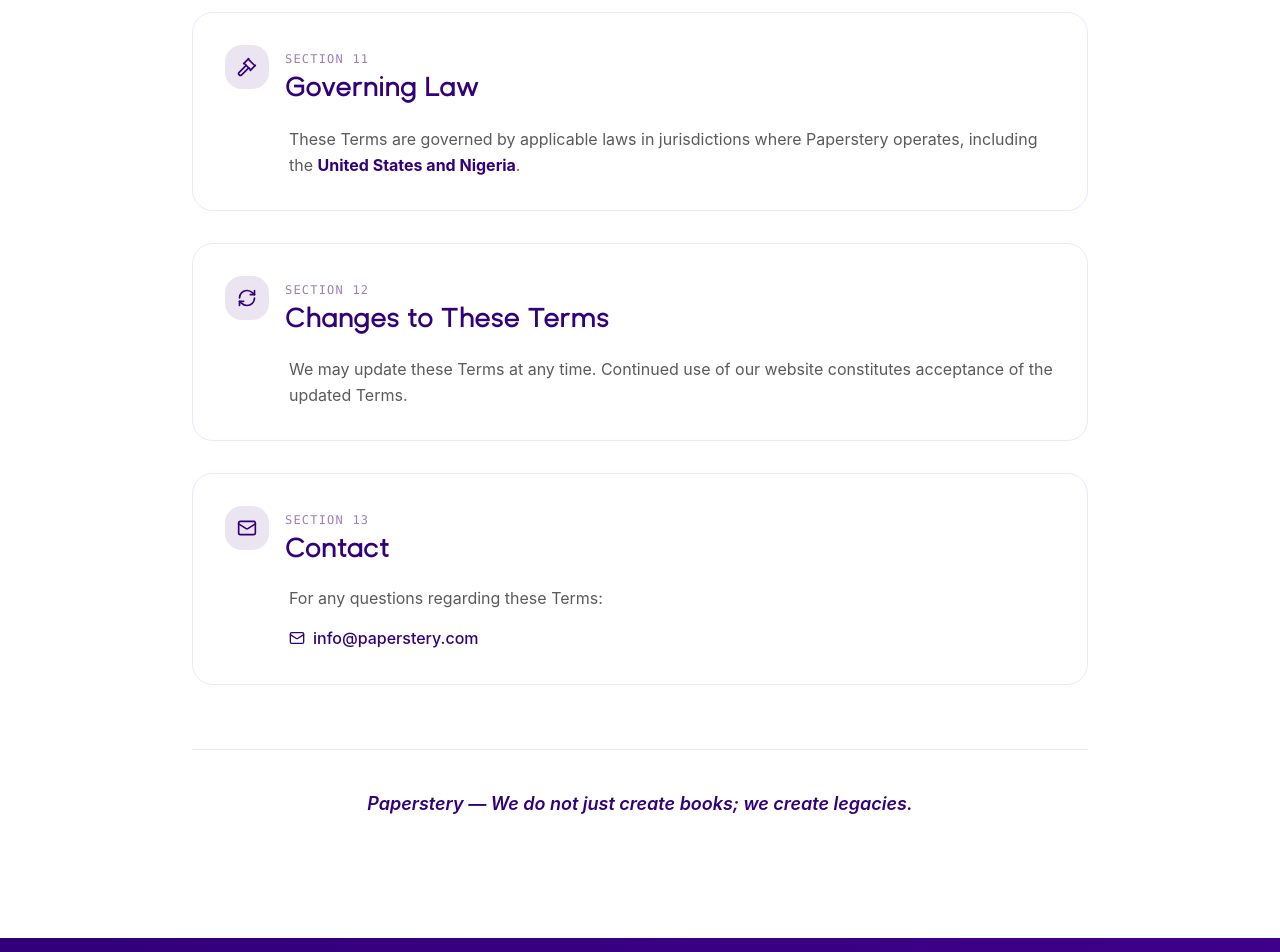
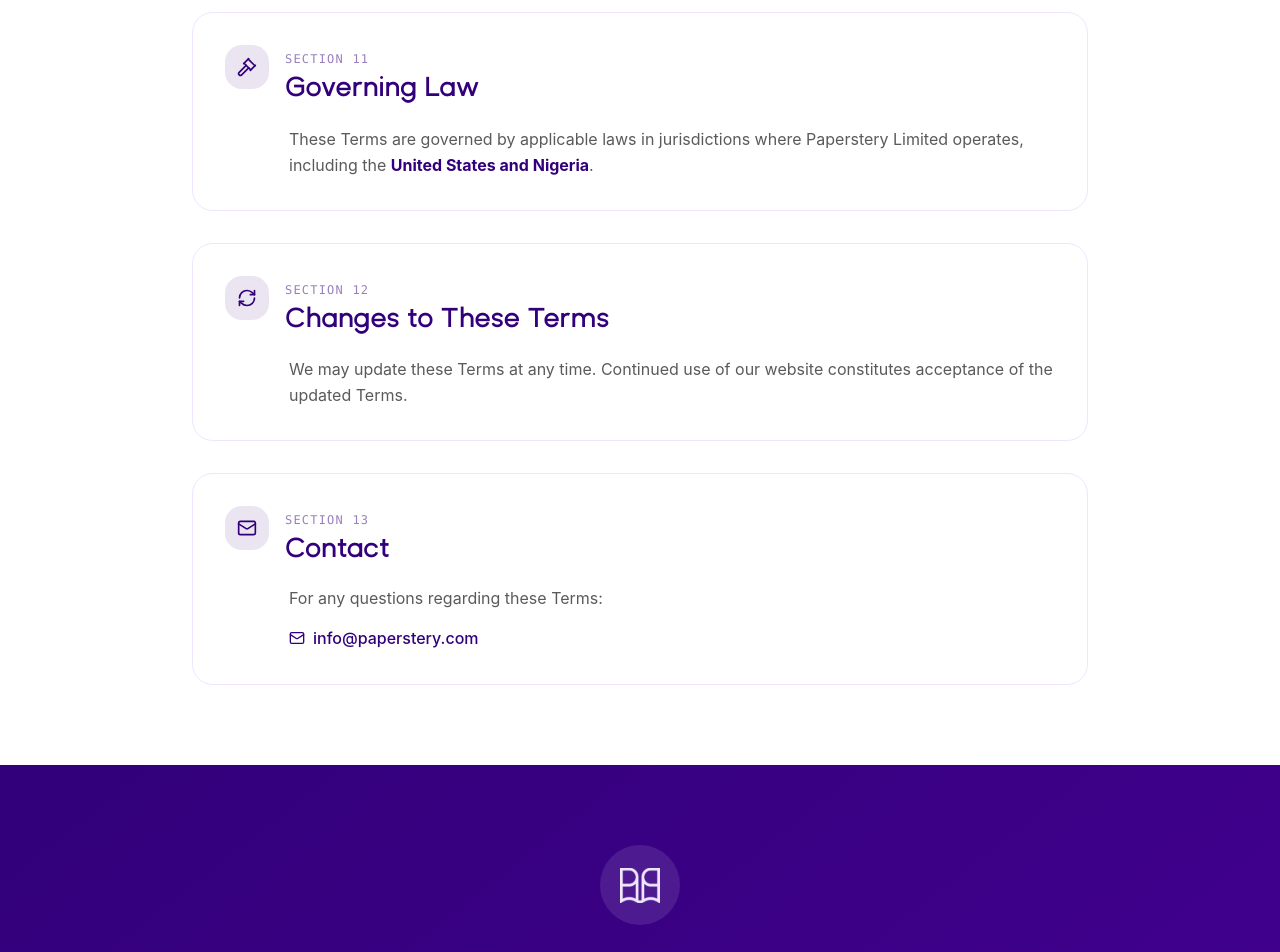
Before and after one commit to paperstery-developer/paperstery, a Next.js app: page /terms-of-service in a window 1280 px wide. Shown: the part 4540-5492 px from the top of the page. Built offline with nearby package versions, Linux system fonts and the light colour scheme.

Commit message:
corrections: remove do not just create book and add limited

```diff
--- a/app/(full-width-pages)/terms-of-service/layout.tsx
+++ b/app/(full-width-pages)/terms-of-service/layout.tsx
@@ -3,7 +3,7 @@
 export const metadata = {
   title: "Terms of Service | Paperstery",
   description:
-    "Read the terms governing the use of Paperstery's website and publishing services.",
+    "Read the terms governing the use of Paperstery Limited's website and publishing services.",
 };
 
 export default function Layout({children}: {children: React.ReactNode}) {
--- a/app/(full-width-pages)/terms-of-service/page.tsx
+++ b/app/(full-width-pages)/terms-of-service/page.tsx
@@ -269,7 +269,7 @@
     content: (
       <p className="text-secondary leading-relaxed">
         These Terms are governed by applicable laws in jurisdictions where
-        Paperstery operates, including the{" "}
+        Paperstery Limited operates, including the{" "}
         <strong className="text-primary">United States and Nigeria</strong>.
       </p>
     ),
@@ -396,19 +396,6 @@
                 </motion.div>
               ))}
             </div>
-
-            {/* Footer tagline */}
-            <motion.div
-              initial={{ opacity: 0 }}
-              whileInView={{ opacity: 1 }}
-              transition={{ duration: 0.8 }}
-              viewport={{ once: true }}
-              className="mt-16 text-center py-10 border-t border-light-primary"
-            >
-              <p className="text-primary font-semibold text-lg italic">
-                Paperstery — We do not just create books; we create legacies.
-              </p>
-            </motion.div>
           </div>
         </div>
       </section>
--- a/components/about-page/About.tsx
+++ b/components/about-page/About.tsx
@@ -49,7 +49,7 @@
             <h2 className="mb-6 text-primary">Who We Are</h2>
 
             <p className="mb-4">
-              Paperstery is an independent publishing company incorporated in both the
+              Paperstery Limited is an independent publishing company incorporated in both the
               United States and Nigeria, helping creatives, professionals, and
               organizations produce world-class books ranging from literary and
               creative works to academic and professional publications.
```
